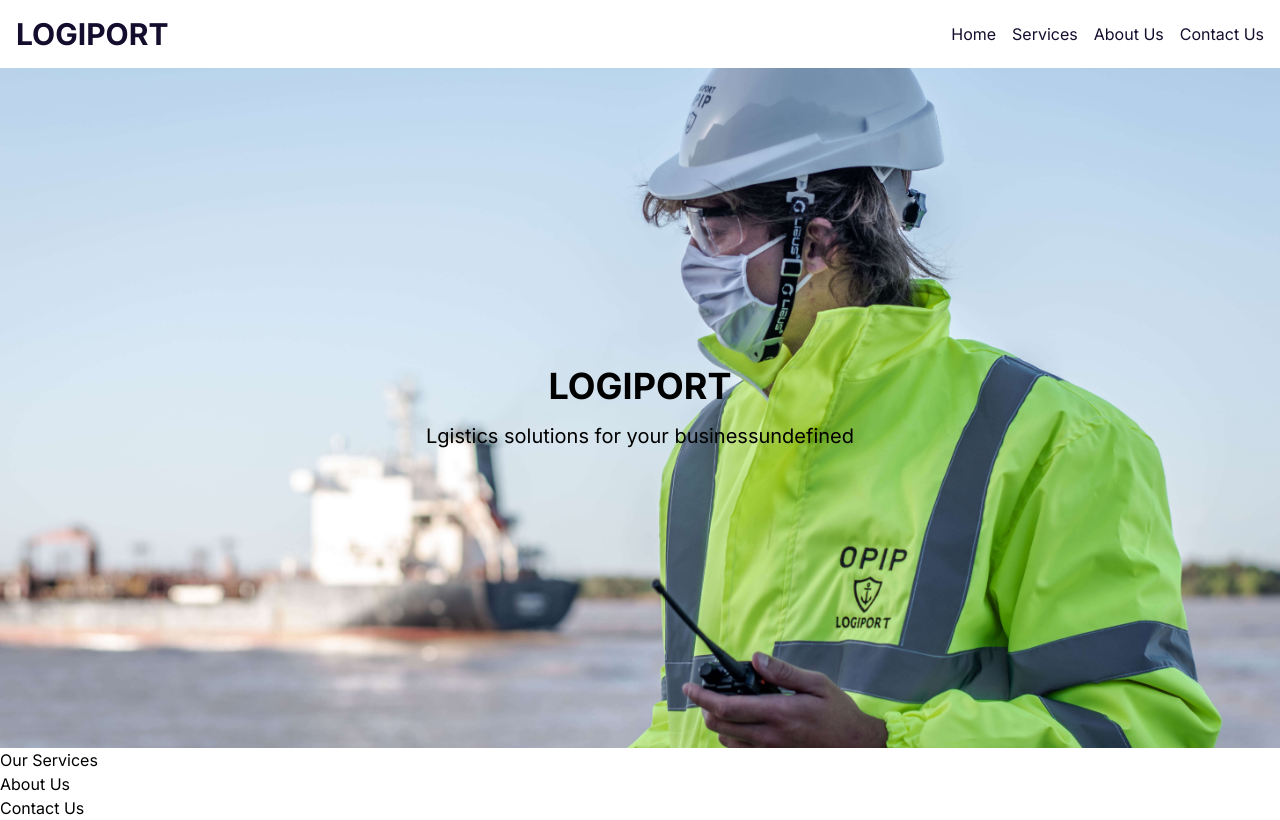
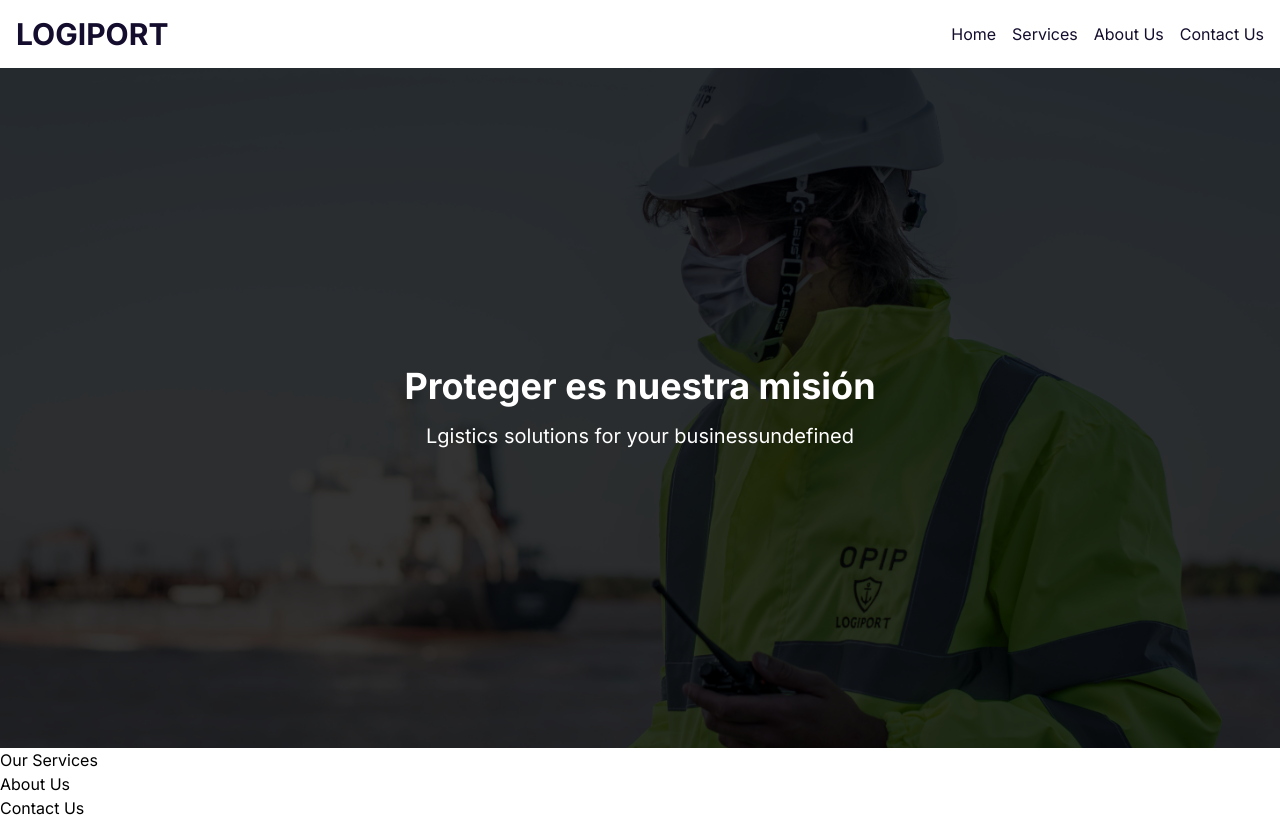
Before and after one commit to Stefano-Mazziotta/logiport.com.ar, a Next.js app: page / in a window 1280 px wide. Built offline with nearby package versions, Linux system fonts and the light colour scheme.

Commit message:
black overlay hero

```diff
--- a/src/components/hero.tsx
+++ b/src/components/hero.tsx
@@ -19,9 +19,10 @@
   }, []);
 
   return (
-    <section className="h-[85vh] bg-hero-img bg-cover bg-center flex items-center justify-center">
-      <div className="text-black text-center">
-        <h1 className="text-4xl font-bold mb-4">LOGIPORT</h1>
+    <section className="h-[85vh] bg-hero-img bg-cover bg-center relative flex items-center justify-center">
+      <div className="bg-black bg-opacity-80 absolute inset-0"></div>
+      <div className="text-white text-center relative">
+        <h1 className="text-4xl font-bold mb-4">Proteger es nuestra misión</h1>
         <p className="text-xl">{typedText}</p>
       </div>
     </section>
```
